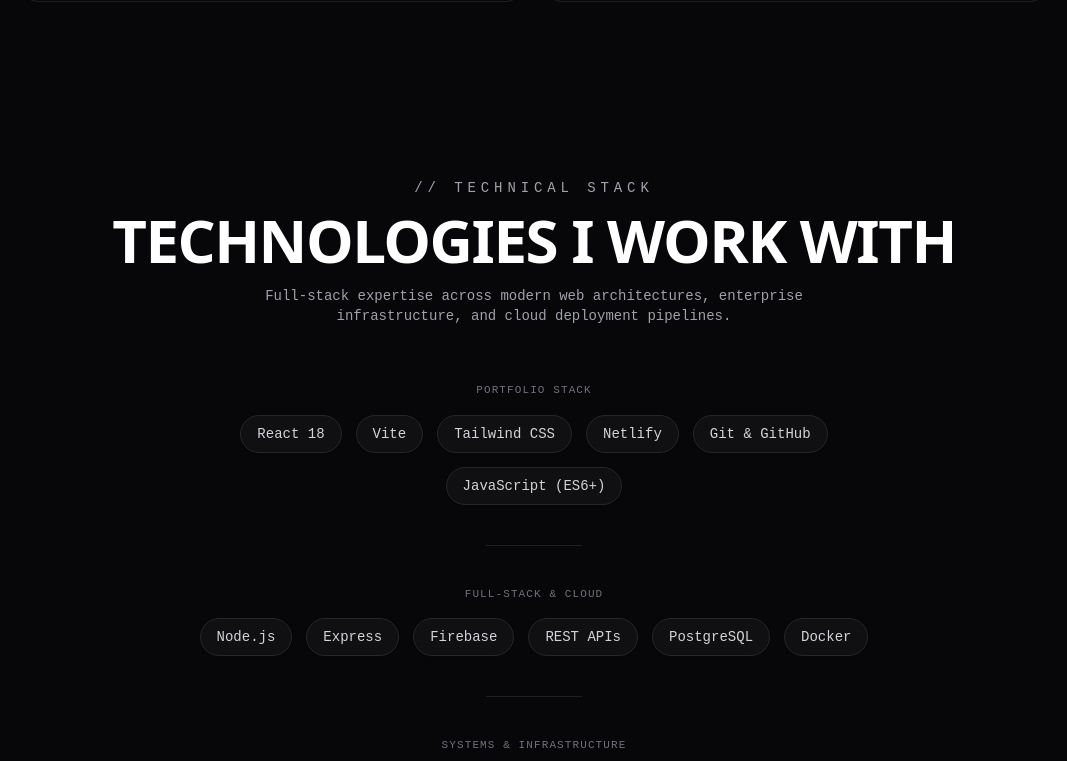
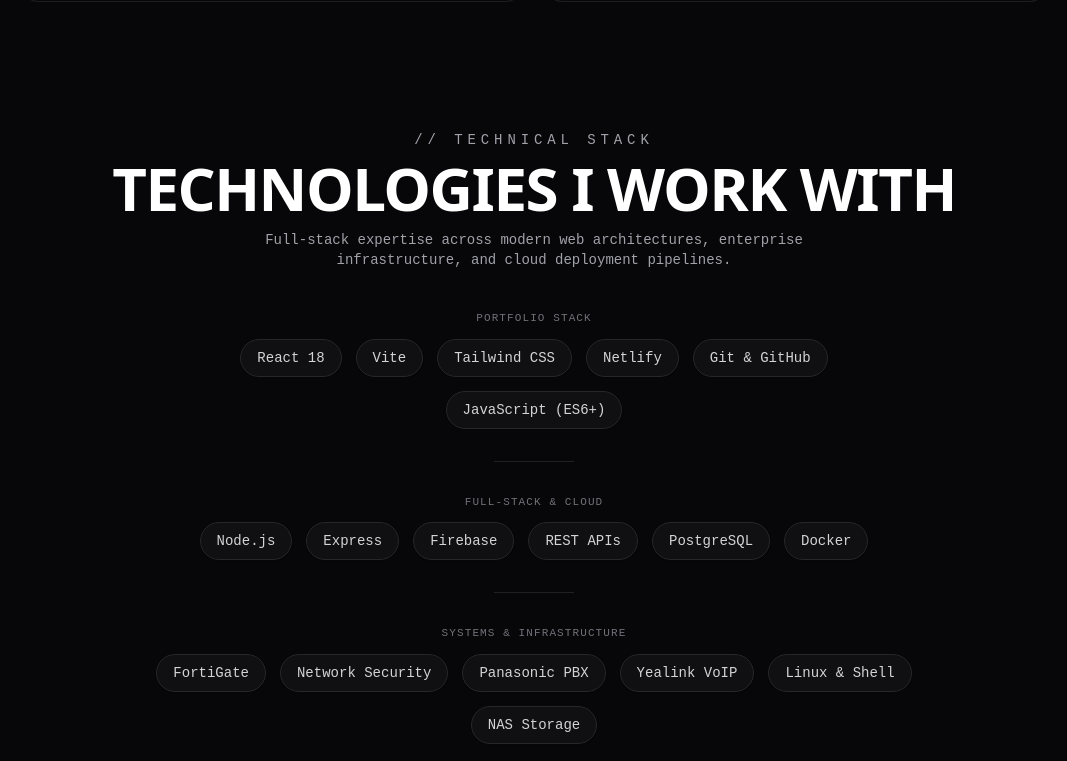
Before and after one commit to Binoj143/BINOJ_PORTFOLIO, a React (Create React App) app: page / in a window 1280 px wide. Shown: the part 1539-2300 px from the top of the page, without its empty margins (106-1173 px from the left). Built offline with nearby package versions, Linux system fonts and the light colour scheme.

Commit message:
fix: remove excessive vertical space between skills and projects

```diff
--- a/src/components/Skill.jsx
+++ b/src/components/Skill.jsx
@@ -17,14 +17,16 @@
 
 export default function Skill() {
   return (
-    <section id="expertise" className="relative w-full bg-[#070709] text-white py-20 px-5 sm:px-12 lg:px-20 select-none overflow-hidden">
-
-      {/* Section Header */}
-      <div className="max-w-4xl mx-auto text-center mb-14">
-        <span className="font-mono text-xs sm:text-sm uppercase tracking-[0.35em] text-zinc-400 block mb-3">
+    <section
+      id="expertise"
+      className="relative w-full bg-[#070709] text-white pt-4 sm:pt-8 pb-16 px-5 sm:px-12 lg:px-20 select-none overflow-hidden"
+    >
+      {/* Section Header with reduced top margin */}
+      <div className="max-w-4xl mx-auto text-center mb-10">
+        <span className="font-mono text-xs sm:text-sm uppercase tracking-[0.35em] text-zinc-400 block mb-2">
           {'//'} TECHNICAL STACK
         </span>
-        <h2 className="text-3xl sm:text-5xl lg:text-6xl font-black tracking-tight uppercase mb-4">
+        <h2 className="text-3xl sm:text-5xl lg:text-6xl font-black tracking-tight uppercase mb-3">
           Technologies I Work With
         </h2>
         <p className="text-xs sm:text-sm font-mono text-zinc-400 max-w-xl mx-auto leading-relaxed">
@@ -33,12 +35,12 @@
       </div>
 
       {/* Responsive Skill Groups */}
-      <div className="max-w-5xl mx-auto flex flex-col gap-10">
+      <div className="max-w-5xl mx-auto flex flex-col gap-8">
         {TECH_CATEGORIES.map((group, idx) => (
           <div key={idx} className="flex flex-col items-center">
 
             {/* Category Sub-heading */}
-            <span className="font-mono text-[11px] tracking-widest text-zinc-500 uppercase mb-4">
+            <span className="font-mono text-[11px] tracking-widest text-zinc-500 uppercase mb-3">
               {group.category}
             </span>
 
@@ -56,7 +58,7 @@
 
             {/* Divider */}
             {idx < TECH_CATEGORIES.length - 1 && (
-              <div className="w-24 h-[1px] bg-zinc-800/80 mt-10" />
+              <div className="w-20 h-[1px] bg-zinc-800/80 mt-8" />
             )}
           </div>
         ))}
```
